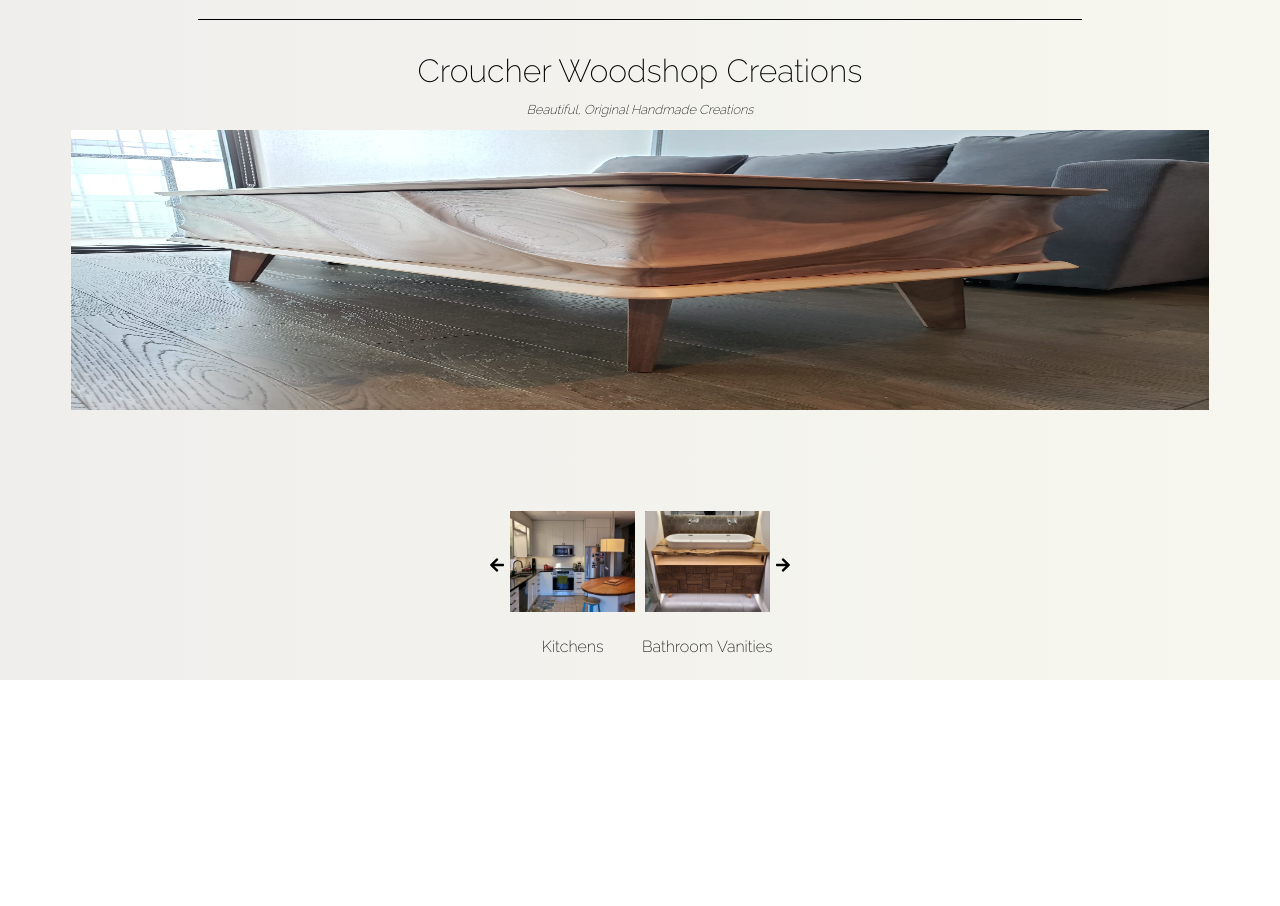
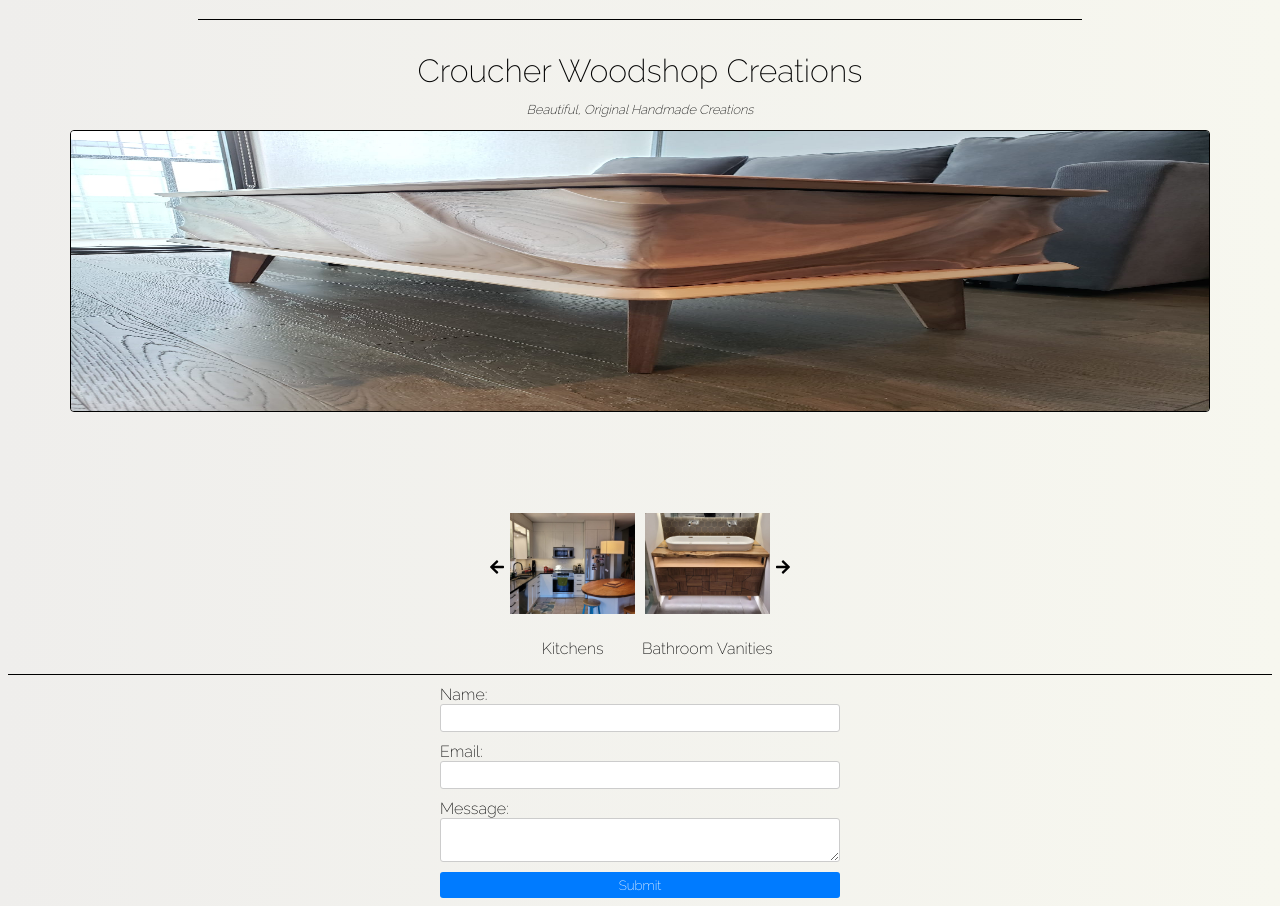
Before and after one commit to AustinCroucher247/DPSC-Design, a React (Create React App) app: page / in a window 1280 px wide. Shown: the part 300-1206 px from the top of the page. Before the commit the page ends 980 px from the top, so only its background shows below. Built offline with nearby package versions, Linux system fonts and the light colour scheme.

Commit message:
added form

```diff
--- a/src/components/Carousel/carousel.jsx
+++ b/src/components/Carousel/carousel.jsx
@@ -7,12 +7,16 @@
     const handleLeftClick = () => {
         if (startIndex > 0) {
             setStartIndex(startIndex - 1);
+        } else {
+            setStartIndex(images.length - 2);
         }
     };
 
     const handleRightClick = () => {
         if (startIndex < images.length - 2) {
-            setStartIndex(startIndex + 1);
+            setStartIndex(startIndex + 2);
+        } else {
+            setStartIndex(0);
         }
     };
 
--- a/src/components/body/body.jsx
+++ b/src/components/body/body.jsx
@@ -1,6 +1,7 @@
 import React, { useState, useEffect } from 'react';
 import './body.scss';
 import Carousel from "../Carousel/carousel";
+import Footer from '../footer/footer';
 
 
 
@@ -100,8 +101,8 @@
                 <Carousel images={imagesCarousel} />
             </section>
             <section className='history'>
-
             </section>
+            <Footer />
         </div>
     );
 }
--- a/src/components/body/body.scss
+++ b/src/components/body/body.scss
@@ -22,6 +22,8 @@
         width: 90%;
         height: 280px;
         width: 90%;
+        border: 1px solid black;
+        border-radius: 4px;
 
         &--container {
             display: flex;
--- /dev/null
+++ b/src/components/footer/footer.jsx
@@ -0,0 +1,23 @@
+import './footer.scss'
+
+
+function Footer() {
+    return (
+        <div className='footer'>
+            <form action="https://formsubmit.co/092d6d2b49e64d5ea83288c159a27055 " method="POST" id="contact-form">
+                <label htmlFor="name">Name:</label>
+                <input type="text" id="name" name="name" required />
+
+                <label htmlFor="email">Email:</label>
+                <input type="email" id="email" name="email" required />
+
+                <label htmlFor="message">Message:</label>
+                <textarea id="message" name="message" required></textarea>
+
+                <button type="submit">Submit</button>
+            </form>
+        </div>
+    );
+}
+
+export default Footer;
--- /dev/null
+++ b/src/components/footer/footer.scss
@@ -0,0 +1,33 @@
+.footer {
+    border-top: 1px solid black;
+}
+
+form {
+    display: flex;
+    flex-direction: column;
+    max-width: 400px;
+    margin: 0 auto;
+    width: 50%;
+}
+
+label {
+    margin-top: 10px;
+}
+
+input,
+textarea {
+    padding: 5px;
+    border: 1px solid #ccc;
+    border-radius: 3px;
+    font-size: 14px;
+}
+
+button {
+    margin-top: 10px;
+    padding: 5px 10px;
+    background-color: #007bff;
+    color: #fff;
+    border: none;
+    border-radius: 3px;
+    cursor: pointer;
+}
```
